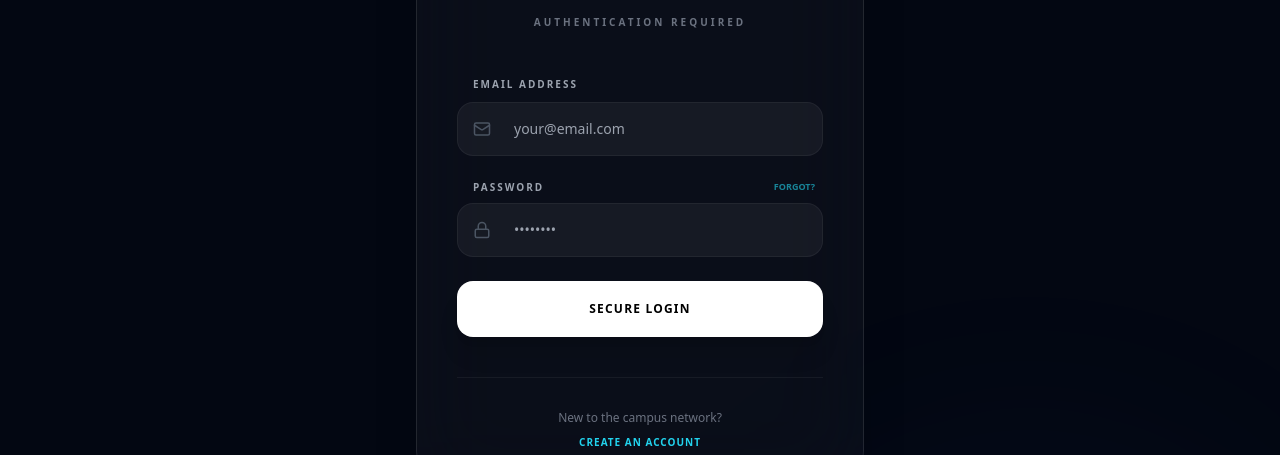
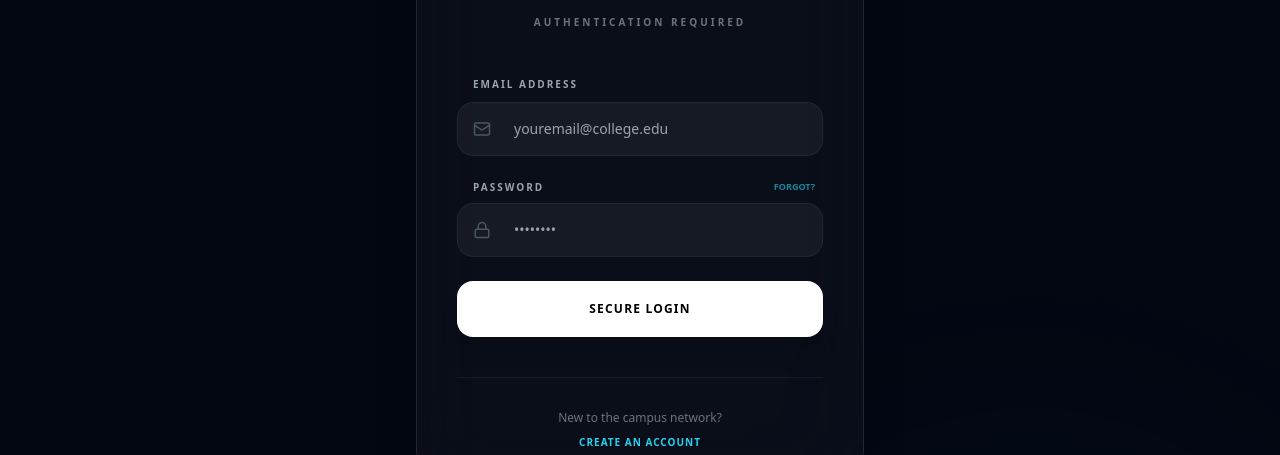
Before and after one commit to Jayashree-25/CampusGig, a React (Vite) app in the folder client/: page /login in a window 1280 px wide. Shown: the part 370-825 px from the top of the page. Built offline with nearby package versions, Linux system fonts and the light colour scheme.

Commit message:
updated it to redirect to main page

```diff
--- a/client/src/pages/auth/Login.jsx
+++ b/client/src/pages/auth/Login.jsx
@@ -1,55 +1,154 @@
-import React from 'react';
-import { Link } from 'react-router-dom';
-import { motion } from 'framer-motion';
-import { LogIn, Mail, Lock } from 'lucide-react';
+import React, { useState } from "react";
+import { Link, useNavigate } from "react-router-dom";
+import { motion } from "framer-motion";
+import { LogIn, Mail, Lock } from "lucide-react";
+import axios from "axios";
 
 const Login = () => {
+  const navigate = useNavigate();
+  const [formData, setFormData] = useState({
+    email: "",
+    password: "",
+  });
+  const [error, setError] = useState("");
+  const [loading, setLoading] = useState(false);
+
+  const handleChange = (e) => {
+    setFormData({
+      ...formData,
+      [e.target.name]: e.target.value,
+    });
+  };
+
+  const handleSubmit = async (e) => {
+    e.preventDefault();
+    setError("");
+    setLoading(true);
+
+    try {
+      const response = await axios.post(
+        "http://localhost:8000/api/auth/login",
+        formData
+      );
+
+      console.log("Login successful:", response.data);
+
+      // Store token in localStorage
+      localStorage.setItem("token", response.data.token);
+
+      // Store user info (optional but helpful)
+      localStorage.setItem("user", JSON.stringify(response.data.user));
+
+      alert("Login successful! Welcome back.");
+
+      // Redirect to home page
+      navigate("/");
+    } catch (err) {
+      console.error("Login error:", err);
+      setError(err.response?.data?.error || "Login failed. Please try again.");
+    } finally {
+      setLoading(false);
+    }
+  };
+
   return (
     <div className="min-h-screen bg-[#030712] flex items-center justify-center px-3 sm:px-4 md:px-6 pt-16 sm:pt-20 md:pt-20">
-      <div className="absolute bottom-0 right-0 w-[300px] sm:w-[400px] md:w-[500px] h-[300px] sm:h-[400px] md:h-[500px] bg-blue-500/5 blur-[80px] sm:blur-[100px] md:blur-[120px] rounded-full pointer-events-none" />
+      <div className="absolute bottom-0 right-0 w-[300px] sm:w-[400px] md:w-[500px] h-[300px] sm:h-[400px] md:h-[500px] bg-blue-500/5 blur-[80px] sm:blur-[100px] md:blur-[120px] rounded-full pointer-events-none"></div>
 
       <motion.div
         initial={{ opacity: 0, scale: 0.95 }}
         animate={{ opacity: 1, scale: 1 }}
         className="max-w-md w-full bg-white/[0.03] border border-white/10 backdrop-blur-2xl p-5 sm:p-7 md:p-10 rounded-2xl sm:rounded-3xl md:rounded-[40px] shadow-2xl relative z-10"
       >
+        {/* Header */}
         <div className="text-center mb-6 sm:mb-8 md:mb-10">
           <div className="w-12 sm:w-14 md:w-16 h-12 sm:h-14 md:h-16 bg-white/5 border border-white/10 rounded-lg sm:rounded-xl md:rounded-2xl flex items-center justify-center mx-auto mb-4 sm:mb-5 md:mb-6">
             <LogIn className="text-white sm:w-6 sm:h-6 md:w-[28px] md:h-[28px]" size={20} />
           </div>
-          <h2 className="text-xl sm:text-2xl md:text-3xl font-black italic uppercase tracking-tighter text-white">Welcome <span className="text-cyan-400">Back</span></h2>
-          <p className="text-gray-500 text-[8px] sm:text-[9px] md:text-[10px] font-black uppercase tracking-[0.2em] md:tracking-[0.3em] mt-1 sm:mt-2 text-center">Authentication Required</p>
+          <h2 className="text-xl sm:text-2xl md:text-3xl font-black italic uppercase tracking-tighter text-white">
+            Welcome <span className="text-cyan-400">Back</span>
+          </h2>
+          <p className="text-gray-500 text-[8px] sm:text-[9px] md:text-[10px] font-black uppercase tracking-[0.2em] md:tracking-[0.3em] mt-1 sm:mt-2 text-center">
+            Authentication Required
+          </p>
         </div>
 
-        <form className="space-y-4 sm:space-y-5 md:space-y-6">
+        {/* Error Message */}
+        {error && (
+          <div className="mb-4 p-3 bg-red-500/10 border border-red-500/20 rounded-lg text-red-400 text-xs text-center">
+            {error}
+          </div>
+        )}
+
+        {/* Form */}
+        <form onSubmit={handleSubmit} className="space-y-4 sm:space-y-5 md:space-y-6">
+          {/* Email */}
           <div className="space-y-1.5 sm:space-y-2">
-            <label className="text-[8px] sm:text-[9px] md:text-[10px] font-black uppercase tracking-[0.15em] md:tracking-[0.2em] text-gray-400 ml-2 sm:ml-3 md:ml-4">Email Address</label>
+            <label className="text-[8px] sm:text-[9px] md:text-[10px] font-black uppercase tracking-[0.15em] md:tracking-[0.2em] text-gray-400 ml-2 sm:ml-3 md:ml-4">
+              Email Address
+            </label>
             <div className="relative">
               <Mail className="absolute left-3 sm:left-4 top-1/2 -translate-y-1/2 text-gray-600 w-4 h-4 sm:w-4 sm:h-4 md:w-[18px] md:h-[18px]" />
-              <input type="email" placeholder="your@email.com" className="w-full bg-white/5 border border-white/5 rounded-lg sm:rounded-xl md:rounded-2xl py-2.5 sm:py-3 md:py-4 pl-10 sm:pl-11 md:pl-14 pr-3 sm:pr-4 md:pr-6 outline-none focus:border-cyan-400/50 transition-all text-xs sm:text-sm text-white" />
+              <input
+                type="email"
+                name="email"
+                value={formData.email}
+                onChange={handleChange}
+                placeholder="youremail@college.edu"
+                required
+                className="w-full bg-white/5 border border-white/5 rounded-lg sm:rounded-xl md:rounded-2xl py-2.5 sm:py-3 md:py-4 pl-10 sm:pl-11 md:pl-14 pr-3 sm:pr-4 md:pr-6 outline-none focus:border-cyan-400/50 transition-all text-xs sm:text-sm text-white"
+              />
             </div>
           </div>
 
+          {/* Password */}
           <div className="space-y-1.5 sm:space-y-2">
             <div className="flex justify-between items-center ml-2 sm:ml-3 md:ml-4 mr-1 sm:mr-2">
-              <label className="text-[8px] sm:text-[9px] md:text-[10px] font-black uppercase tracking-[0.15em] md:tracking-[0.2em] text-gray-400">Password</label>
-              <button type="button" className="text-[7px] sm:text-[8px] md:text-[9px] font-black uppercase text-cyan-400/60 hover:text-cyan-400">Forgot?</button>
+              <label className="text-[8px] sm:text-[9px] md:text-[10px] font-black uppercase tracking-[0.15em] md:tracking-[0.2em] text-gray-400">
+                Password
+              </label>
+              <button
+                type="button"
+                className="text-[7px] sm:text-[8px] md:text-[9px] font-black uppercase text-cyan-400/60 hover:text-cyan-400"
+              >
+                Forgot?
+              </button>
             </div>
             <div className="relative">
               <Lock className="absolute left-3 sm:left-4 top-1/2 -translate-y-1/2 text-gray-600 w-4 h-4 sm:w-4 sm:h-4 md:w-[18px] md:h-[18px]" />
-              <input type="password" placeholder="••••••••" className="w-full bg-white/5 border border-white/5 rounded-lg sm:rounded-xl md:rounded-2xl py-2.5 sm:py-3 md:py-4 pl-10 sm:pl-11 md:pl-14 pr-3 sm:pr-4 md:pr-6 outline-none focus:border-cyan-400/50 transition-all text-xs sm:text-sm text-white" />
+              <input
+                type="password"
+                name="password"
+                value={formData.password}
+                onChange={handleChange}
+                placeholder="••••••••"
+                required
+                minLength="6"
+                className="w-full bg-white/5 border border-white/5 rounded-lg sm:rounded-xl md:rounded-2xl py-2.5 sm:py-3 md:py-4 pl-10 sm:pl-11 md:pl-14 pr-3 sm:pr-4 md:pr-6 outline-none focus:border-cyan-400/50 transition-all text-xs sm:text-sm text-white"
+              />
             </div>
           </div>
 
-          <button className="w-full py-2.5 sm:py-3 md:py-5 bg-white text-black font-black uppercase tracking-tighter md:tracking-widest text-[8px] sm:text-[9px] md:text-xs rounded-lg sm:rounded-xl md:rounded-2xl hover:bg-cyan-400 transition-all active:scale-95 shadow-xl mt-3 sm:mt-4 md:mt-4">
-            Secure Login
+          {/* Submit Button */}
+          <button
+            type="submit"
+            disabled={loading}
+            className="w-full py-2.5 sm:py-3 md:py-5 bg-white text-black font-black uppercase tracking-tighter md:tracking-widest text-[8px] sm:text-[9px] md:text-xs rounded-lg sm:rounded-xl md:rounded-2xl hover:bg-cyan-400 transition-all active:scale-95 shadow-xl mt-3 sm:mt-4 md:mt-4 disabled:opacity-50 disabled:cursor-not-allowed"
+          >
+            {loading ? "Logging in..." : "Secure Login"}
           </button>
         </form>
 
+        {/* Register Link */}
         <div className="mt-6 sm:mt-8 md:mt-10 pt-4 sm:pt-6 md:pt-8 border-t border-white/5 text-center">
           <p className="text-gray-500 text-[8px] sm:text-[9px] md:text-xs font-medium">
-            New to the campus network? <br/>
-            <Link to="/register" className="text-cyan-400 hover:underline inline-block mt-1 sm:mt-2 font-bold uppercase tracking-tighter md:tracking-widest text-[8px] sm:text-[9px] md:text-[10px]">Create an Account</Link>
+            New to the campus network? <br />
+            <Link
+              to="/register"
+              className="text-cyan-400 hover:underline inline-block mt-1 sm:mt-2 font-bold uppercase tracking-tighter md:tracking-widest text-[8px] sm:text-[9px] md:text-[10px]"
+            >
+              Create an Account
+            </Link>
           </p>
         </div>
       </motion.div>
```
